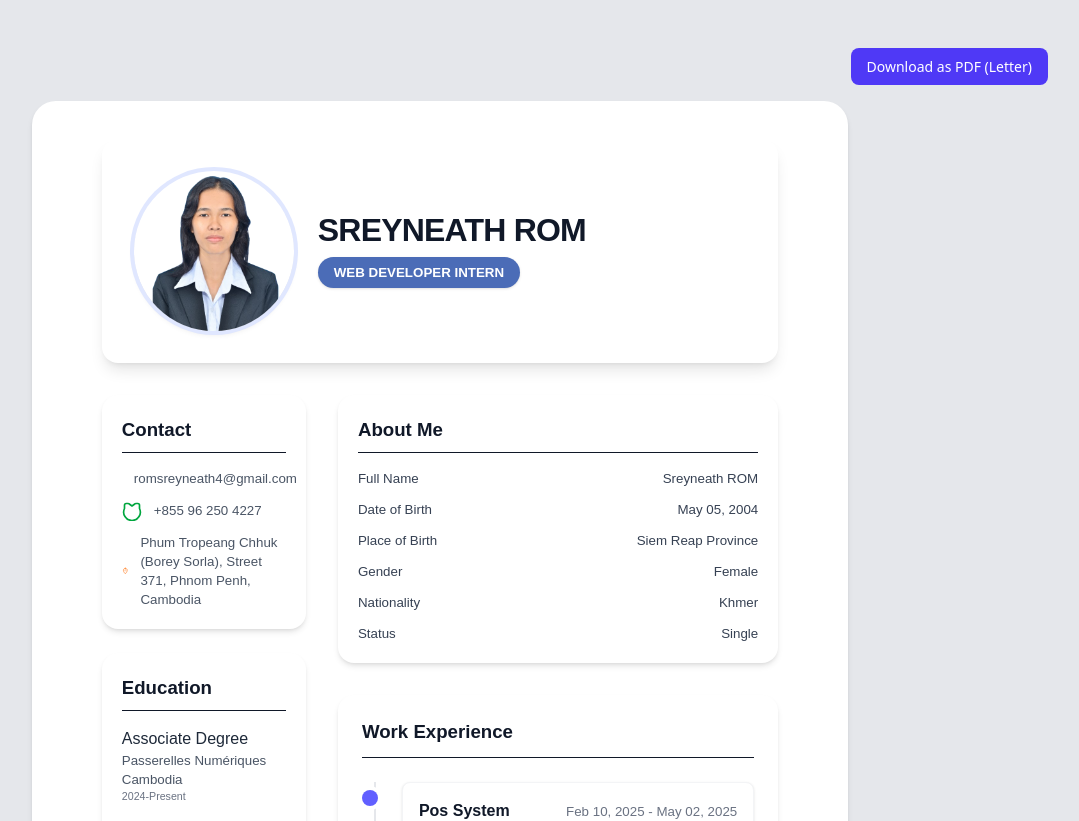
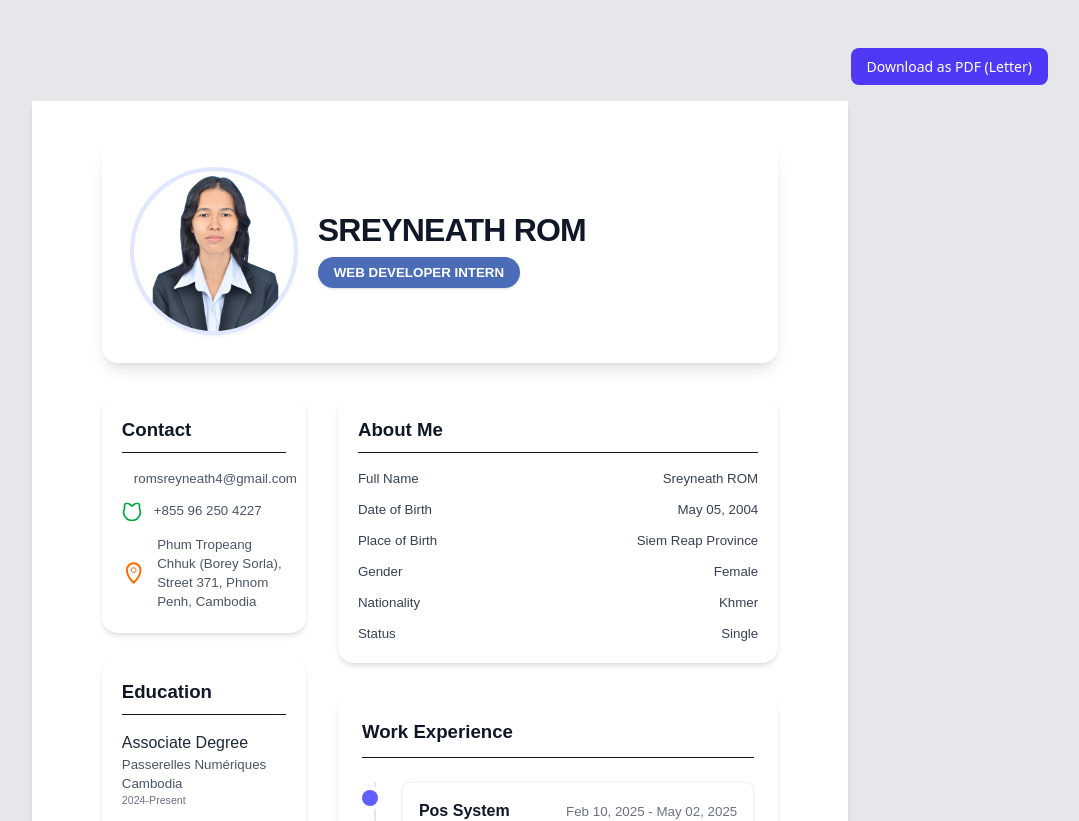
Before and after one commit to Sreyneath-Rom/cv, a Vue app: page / in a window 1280 px wide. Shown: the top 821 px of the page, without its empty margins (200-1279 px from the left). Built offline with nearby package versions, Linux system fonts and the light colour scheme.

Commit message:
fix update

```diff
--- a/src/App.vue
+++ b/src/App.vue
@@ -3,7 +3,7 @@
     <div class="flex justify-end mb-4 px-4 sm:px-6 lg:px-8">
       <html2-canvas-exporter :target-ref="$refs.cvContent" @export-start="isExporting = true" @export-end="isExporting = false" />
     </div>
-    <div class="bg-white shadow-md rounded-3xl overflow-hidden letter-container">
+    <div class="bg-white shadow-md  overflow-hidden letter-container">
       <div class="max-w-6xl mx-auto px-4 sm:px-6 lg:px-8">
         <div ref="cvContent" class="cv-content">
           <!-- Header -->
@@ -92,7 +92,7 @@
                   </div>
                   <div class="flex items-center gap-3" v-if="primaryContact.address">
                     <svg
-                      class="w-5 h-5 text-orange-500"
+                      class="w-20 h-20 text-orange-500"
                       viewBox="0 0 24 24"
                       fill="none"
                       stroke="currentColor"
```
